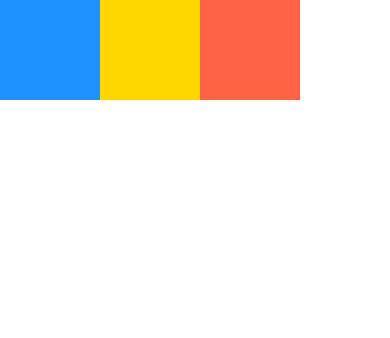
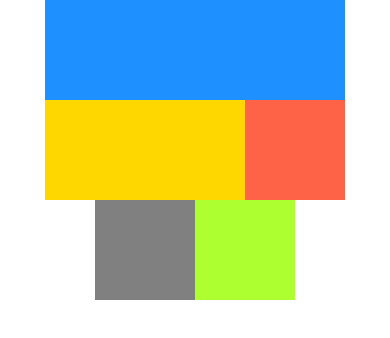
Before and after one commit to PastorCoder/OkirikaNg, a React Native app: screen / in a window 390 px wide. Shown: the top 338 px of the page. Built offline with nearby package versions, Linux system fonts and the light colour scheme.

Commit message:
done with tutorial

```diff
--- a/App.js
+++ b/App.js
@@ -124,23 +124,38 @@ export default function Flex() {
   return(
     <View style={{
       backgroundColor: "#ffffff",
-      flexDirection: "row"
+      flexDirection: "row", //primary (horizontal axis)
+      justifyContent: "center", // main
+      alignItems: "center", //secondary(vertical axis )
+      alignContent: "center",
+      flexWrap: "wrap",
     }}>
       <View style={{
         backgroundColor: "dodgerblue",
         height: 100,
-        width: 100
+        width: 300,
+        alignSelf: "center"
       }} />
       <View style={{
         backgroundColor: "gold",
         height: 100,
-        width: 100
+        width: 200
       }} />
       <View style={{
         backgroundColor: "tomato",
         height: 100,
         width: 100
       }} />
+      <View style={{
+        backgroundColor: "grey",
+        height: 100,
+        width: 100
+      }} />
+      <View style={{
+        backgroundColor: "greenyellow",
+        height: 100,
+        width: 100
+      }} />
     </View>
   );
 };
```
